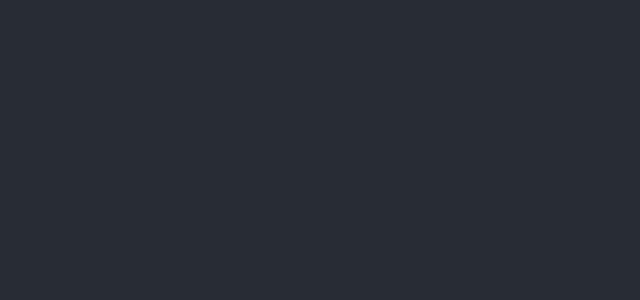
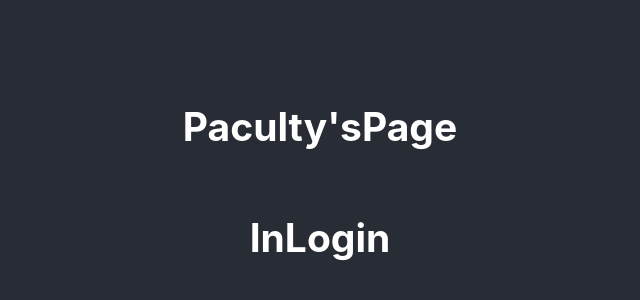
Before and after one commit to SanketKumar75/Collify, a React (Create React App) app in the folder client/: page /faculty/facultyLogin in a window 1280 px wide. Shown: the part 218-518 px from the top of the page, without its empty margins (320-960 px from the left). Built offline with nearby package versions, Linux system fonts and the light colour scheme.

Commit message:
Created few proper pages

```diff
--- a/client/src/App.css
+++ b/client/src/App.css
@@ -1,16 +1,5 @@
 .App {
   text-align: center;
-}
-
-.App-logo {
-  height: 40vmin;
-  pointer-events: none;
-}
-
-@media (prefers-reduced-motion: no-preference) {
-  .App-logo {
-    animation: App-logo-spin infinite 20s linear;
-  }
 }
 
 .App-header {
@@ -23,16 +12,3 @@
   font-size: calc(10px + 2vmin);
   color: white;
 }
-
-.App-link {
-  color: #61dafb;
-}
-
-@keyframes App-logo-spin {
-  from {
-    transform: rotate(0deg);
-  }
-  to {
-    transform: rotate(360deg);
-  }
-}
--- a/client/src/App.js
+++ b/client/src/App.js
@@ -1,12 +1,28 @@
 import './App.css';
+import React from 'react';
+import {Route} from 'react-router-dom';
+import StudentHome from'./student-comp/S-main.js';
+import FacultyHome from './faculty-comp/F-main';
+import Home from './Home';
+
 
 function App() {
   return (
-    <div className="App">
-      <header className="App-header">
+    <>
+      <header className = "App-header ">
+        <Route exact path = "/">
+          <Home />
+        </Route>
 
-      </header>
-    </div>
+        <Route path = "/student">
+        <StudentHome />
+        </Route>
+
+        <Route path = "/faculty">
+        <FacultyHome />
+        </Route>
+        </header>
+    </>
   );
 }
 
--- /dev/null
+++ b/client/src/Home.js
@@ -0,0 +1,10 @@
+import React from 'react';
+
+const Home = () => {
+    return (
+        <div >
+            <h2>This is Home</h2>
+        </div>
+    )
+}
+export default Home
--- /dev/null
+++ b/client/src/faculty-comp/F-main.js
@@ -0,0 +1,21 @@
+import React from 'react';
+import FacClass from './FacClass';
+import {Route} from 'react-router-dom';
+import FacLogin from './FacLogin';
+const FacultyHome = () => {
+    return (
+        <>
+        <div>
+            <h2>Paculty'sPage</h2>
+        </div>
+        <Route  exact path="/faculty/facultyClass">
+        <FacClass />
+        </Route>
+        <Route  exact path="/faculty/facultyLogin">
+        <FacLogin />
+        </Route>
+
+        </>
+    )
+}
+export default FacultyHome
--- /dev/null
+++ b/client/src/faculty-comp/FacClass.js
@@ -0,0 +1,10 @@
+import React from 'react';
+
+const FacClass = () => {
+    return (
+        <div>
+            <h2>InClass</h2>
+        </div>
+    )
+}
+export default FacClass
--- /dev/null
+++ b/client/src/faculty-comp/FacLogin.js
@@ -0,0 +1,10 @@
+import React from 'react';
+
+const FacLogin = () => {
+    return (
+        <div>
+            <h2>InLogin</h2>
+        </div>
+    )
+}
+export default FacLogin
--- a/client/src/index.js
+++ b/client/src/index.js
@@ -1,12 +1,15 @@
 import React from 'react';
 import ReactDOM from 'react-dom';
+import {BrowserRouter} from 'react-router-dom';
 import './index.css';
 import App from './App';
 import reportWebVitals from './reportWebVitals';
 
 ReactDOM.render(
   <React.StrictMode>
+    <BrowserRouter>
     <App />
+    </BrowserRouter>
   </React.StrictMode>,
   document.getElementById('root')
 );
--- /dev/null
+++ b/client/src/student-comp/S-main.js
@@ -0,0 +1,22 @@
+import React from 'react';
+import StClass from './StClass';
+import {Route} from 'react-router-dom';
+import StLogin from './StLogin';
+
+
+const StudentHome = () => {
+    return (
+       <>
+        <div>
+         <h2>Student'sPage</h2>
+        </div>
+        <Route  exact path="/student/class">
+        <StClass />
+        </Route>
+        <Route  exact path="/student/login">
+        <StLogin />
+        </Route>
+       </>
+    )
+}
+export default StudentHome
--- /dev/null
+++ b/client/src/student-comp/StClass.js
@@ -0,0 +1,10 @@
+import React from 'react';
+
+const StClass = () => {
+    return (
+        <div>
+            <h2>InClass</h2>
+        </div>
+    )
+}
+export default StClass
--- /dev/null
+++ b/client/src/student-comp/StLogin.js
@@ -0,0 +1,10 @@
+import React from 'react';
+
+const StLogin = () => {
+    return (
+        <div>
+            <h2>InLogin</h2>
+        </div>
+    )
+}
+export default StLogin
```
Also changed, not shown: client/src/faculty-comp/Faculty-sign.js (added), client/src/student-comp/Student-sign.js (added).
